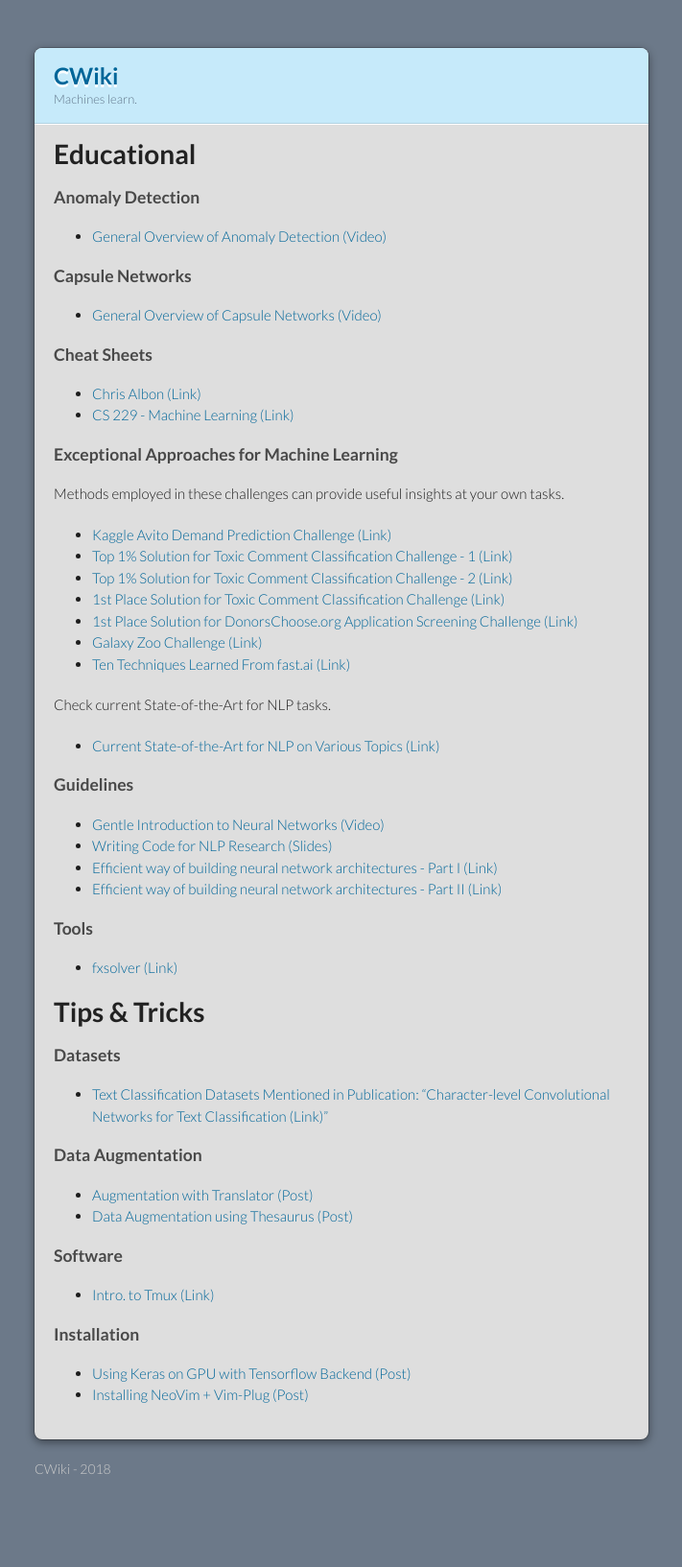
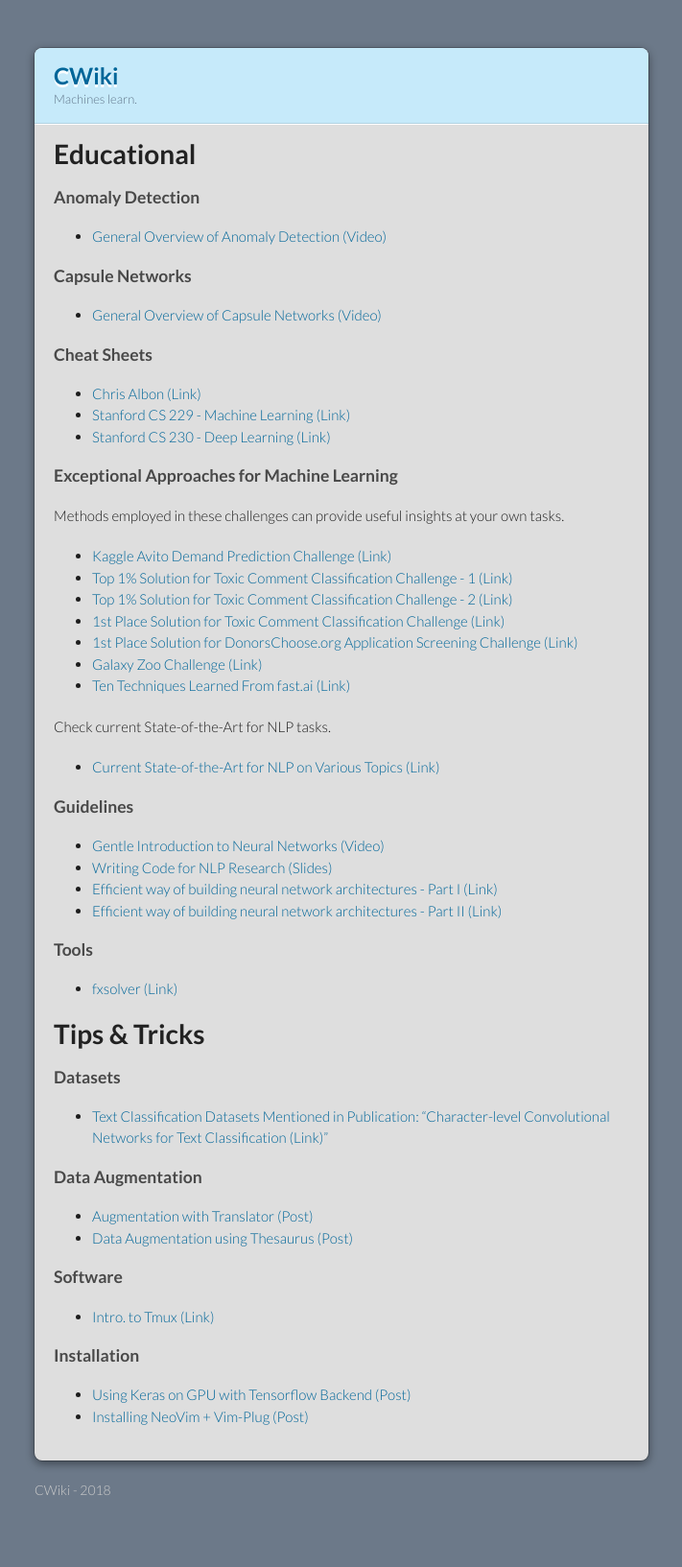
Before and after one commit to burakyldrm/pythoniancultist.github.io, a Jekyll site: the page built from index.md, in a window 1280 px wide. Shown: the whole page at 96% size, without its empty margins (284-995 px from the left). Built offline with Jekyll 4.4.1, drawn with Linux system fonts in a browser that asks for light colours; our own code applies the rules of GitHub Pages for plain Markdown files; before the commit the page ends 1611 px from its top, so only the background shows below that.

Commit message:
another cheatsheet added from stanford

```diff
--- a/index.md
+++ b/index.md
@@ -11,7 +11,8 @@ layout: default
 
 ### Cheat Sheets
 *   [Chris Albon (Link)](https://chrisalbon.com/)
-*   [CS 229 - Machine Learning (Link)](https://stanford.edu/~shervine/teaching/cs-229.html)
+*   [Stanford CS 229 - Machine Learning (Link)](https://stanford.edu/~shervine/teaching/cs-229)
+*   [Stanford CS 230 - Deep Learning (Link)](https://stanford.edu/~shervine/teaching/cs-230)
 
 ### Exceptional Approaches for Machine Learning
 Methods employed in these challenges can provide useful insights at your own tasks.
```
